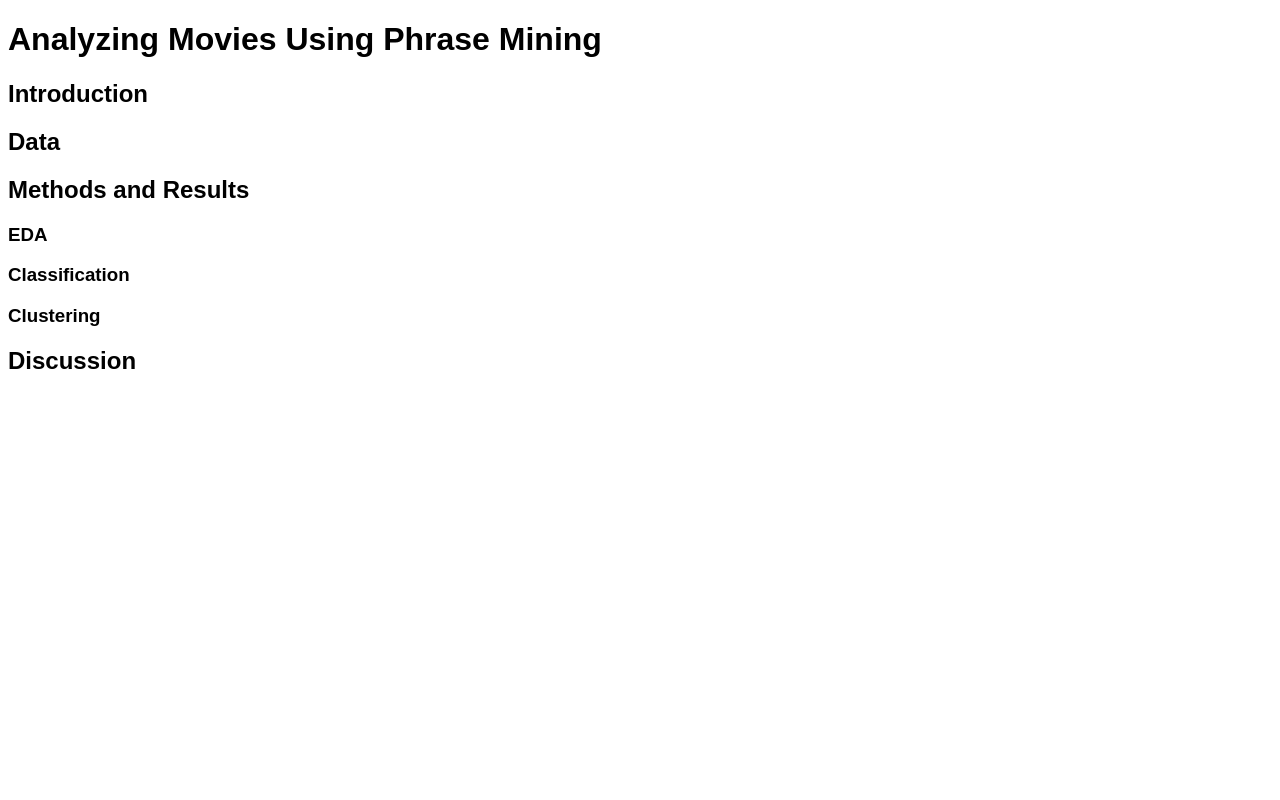
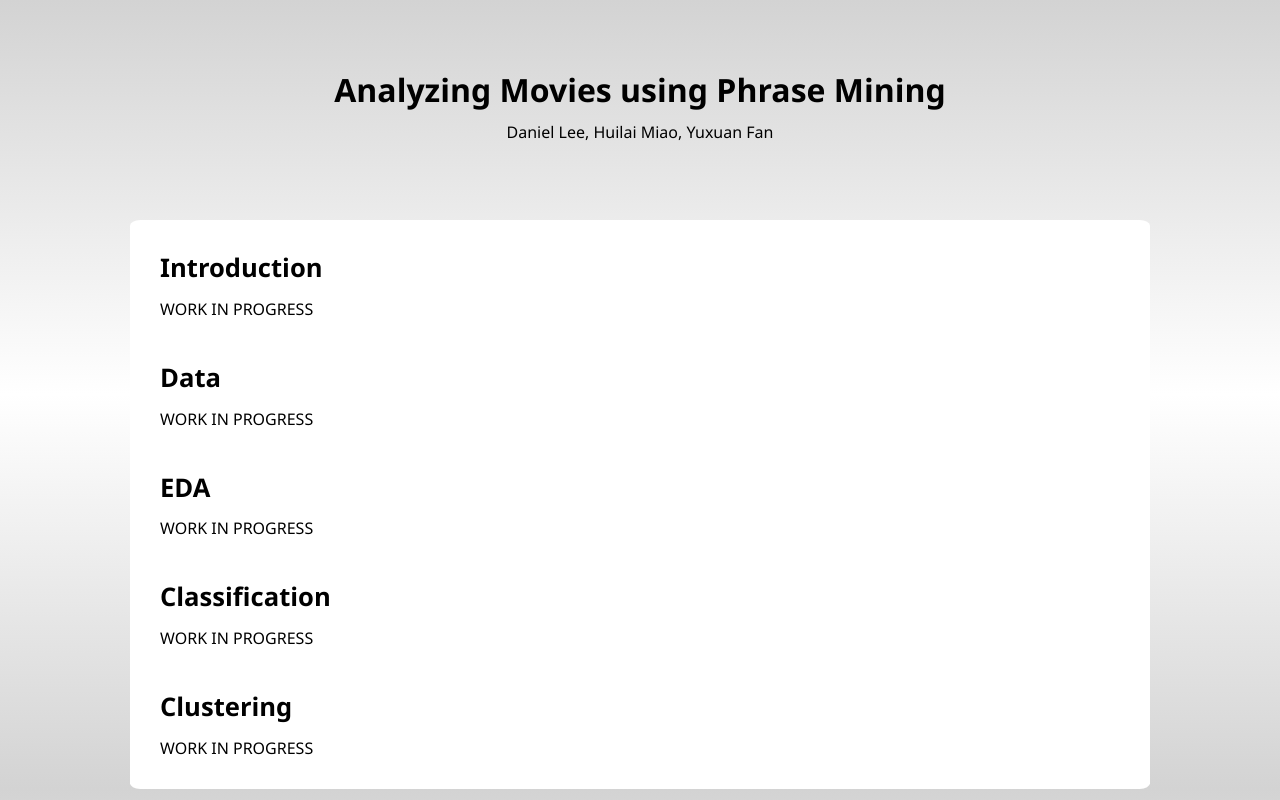
Before and after one commit to A04-Capstone-Group-02/movie-analysis-webpage, a plain HTML site: page index.html in a window 1280 px wide. Drawn offline with Linux system fonts and the light colour scheme.

Commit message:
basic layout

```diff
--- a/index.html
+++ b/index.html
@@ -1,18 +1,39 @@
 <!DOCTYPE html>
 <html lang="en">
   <head>
-    <meta charset="UTF-8">
+    <meta charset="UTF-8" />
     <title>Analyzing Movies Using Phrase Mining</title>
-    <link rel="stylesheet" href="style.css">
+    <link rel="stylesheet" href="style.css" />
   </head>
   <body>
-    <h1>Analyzing Movies Using Phrase Mining</h1>
+    <header>
+      <div>
+        <h1>Analyzing Movies using Phrase Mining</h1>
+        <p>Daniel Lee, Huilai Miao, Yuxuan Fan</p>
+      </div>
+    </header>
+
+    <div id="main-container">
+      <section>
         <h2>Introduction</h2>
+        <p>WORK IN PROGRESS</p>
+      </section>
+      <section>
         <h2>Data</h2>
-    <h2>Methods and Results</h2>
-        <h3>EDA</h3>
-        <h3>Classification</h3>
-        <h3>Clustering</h3>
-    <h2>Discussion</h2>
+        <p>WORK IN PROGRESS</p>
+      </section>
+      <section>
+        <h2>EDA</h2>
+        <p>WORK IN PROGRESS</p>
+      </section>
+      <section>
+        <h2>Classification</h2>
+        <p>WORK IN PROGRESS</p>
+      </section>
+      <section>
+        <h2>Clustering</h2>
+        <p>WORK IN PROGRESS</p>
+      </section>
+    </div>
   </body>
 </html>
--- a/style.css
+++ b/style.css
@@ -1,3 +1,50 @@
+@font-face {
+  font-family: "Segoe UI Regular";
+  font-style: normal;
+  font-weight: normal;
+  src: "assets/fonts/SegoeUI.woff";
+}
+
 * {
-    font-family: sans-serif;
+  font-family: "Segoe UI", Tahoma, Geneva, Verdana, sans-serif;
+  margin: 0;
+  padding: 0;
 }
+
+html {
+  background: linear-gradient(180deg, lightgrey 0%, white 50%, lightgrey 100%);
+}
+
+header {
+  display: flex;
+  padding: 0px 5% 0 5%;
+  margin: 0px 0 20px 0;
+  height: 200px;
+  text-align: center;
+  color: black;
+}
+
+header > div {
+  margin: auto;
+}
+
+h1 {
+  margin: 10px 0 10px 0;
+}
+
+#main-container {
+  margin: 0px auto 0 auto;
+  padding: 10px;
+  width: min(1000px, 90%);
+  background-color: white;
+  border-radius: 1%;
+}
+
+section {
+  padding: 20px 2% 20px 2%;
+}
+
+section > h2 {
+  margin: 0 0 0.5em 0;
+  font-size: 1.6em;
+}
```
Also changed, not shown: assets/fonts/SegoeUI.woff (added). Lines whose indentation alone changed are shown as unchanged.
